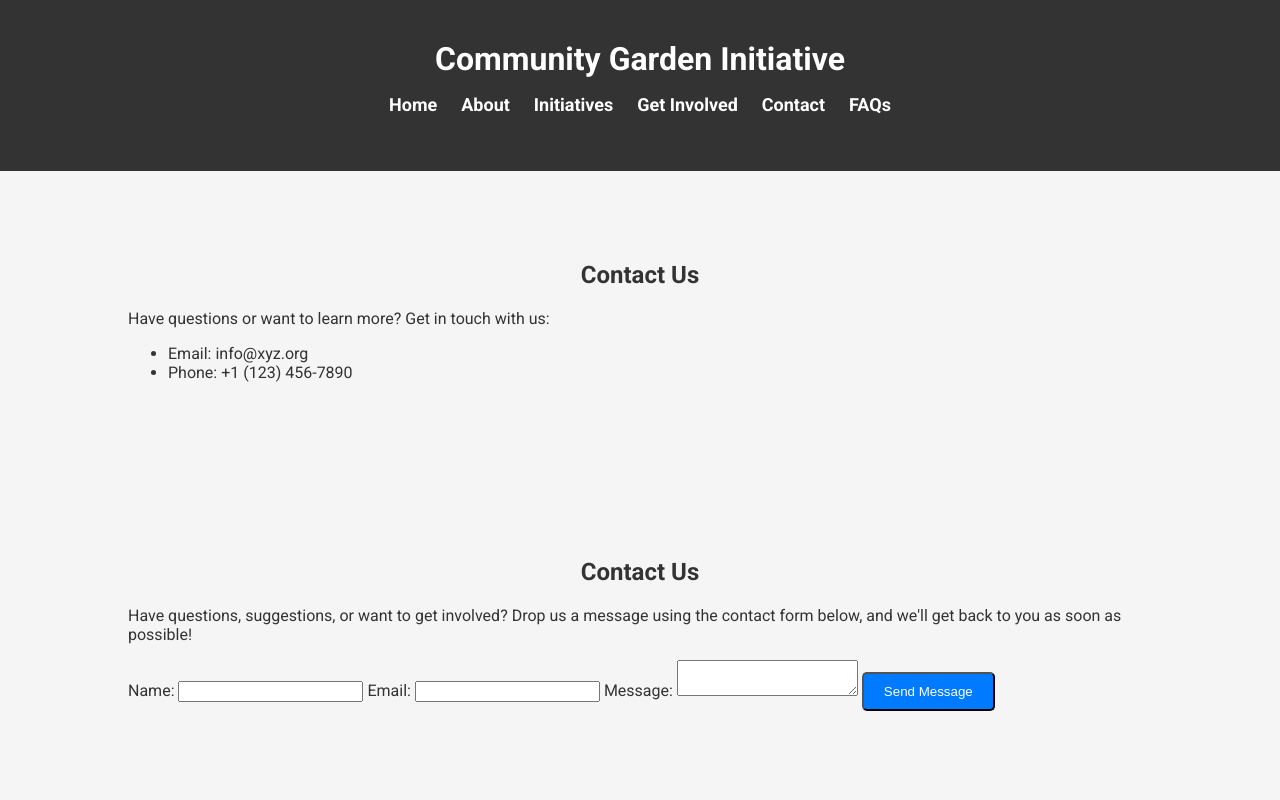
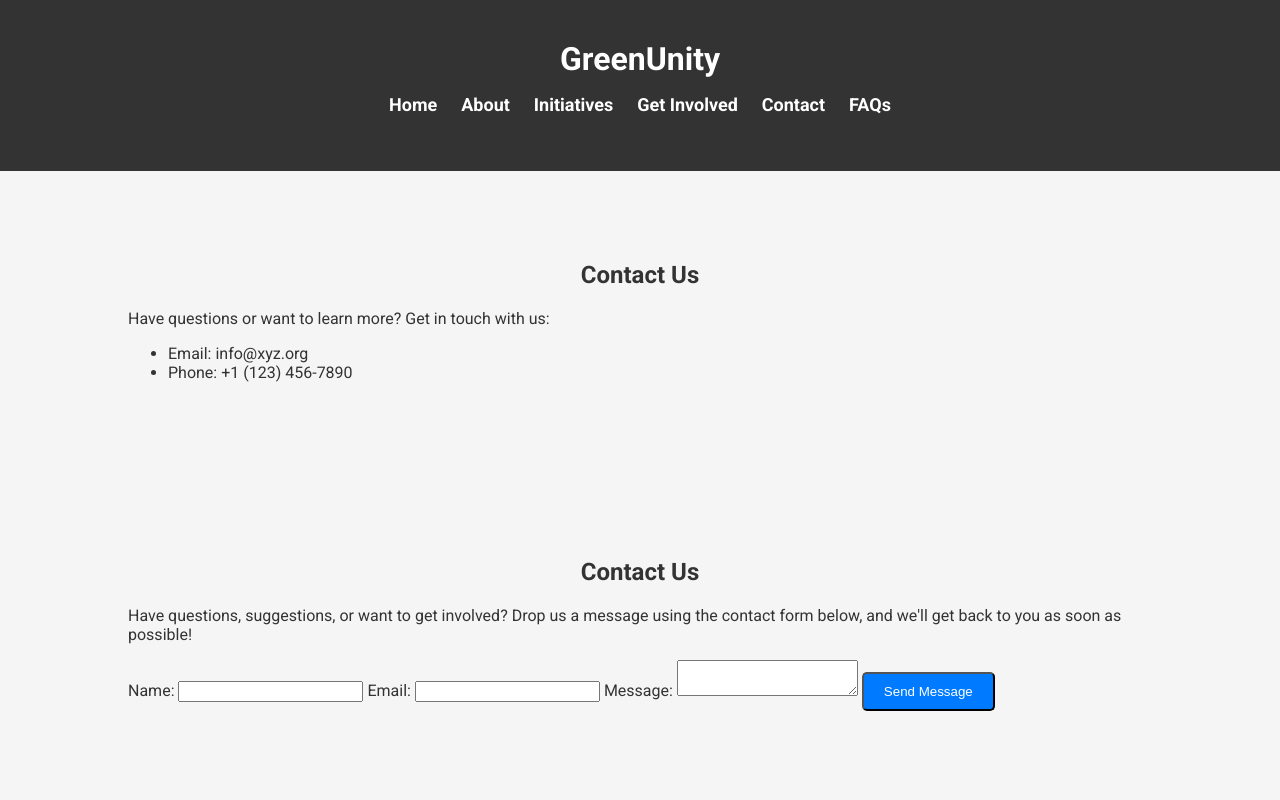
Before and after one commit to CodeWithDeepanshu/GreenUnity, a plain HTML site: page contact.html in a window 1280 px wide. Shown: the top 800 px of the page. Drawn offline with Linux system fonts and the light colour scheme.

Commit message:
Update contact.html

```diff
--- a/contact.html
+++ b/contact.html
@@ -3,13 +3,13 @@
 <head>
     <meta charset="UTF-8">
     <meta name="viewport" content="width=device-width, initial-scale=1.0">
-    <title>Community Garden Initiative - Contact</title>
+    <title>GreenUnity - Contact</title>
     <link rel="stylesheet" href="styles.css">
 </head>
 <body>
     <header>
         <div class="container">
-            <h1>Community Garden Initiative</h1>
+            <h1>GreenUnity</h1>
             <nav>
                 <ul>
                     <li><a href="index.html">Home</a></li>
```
